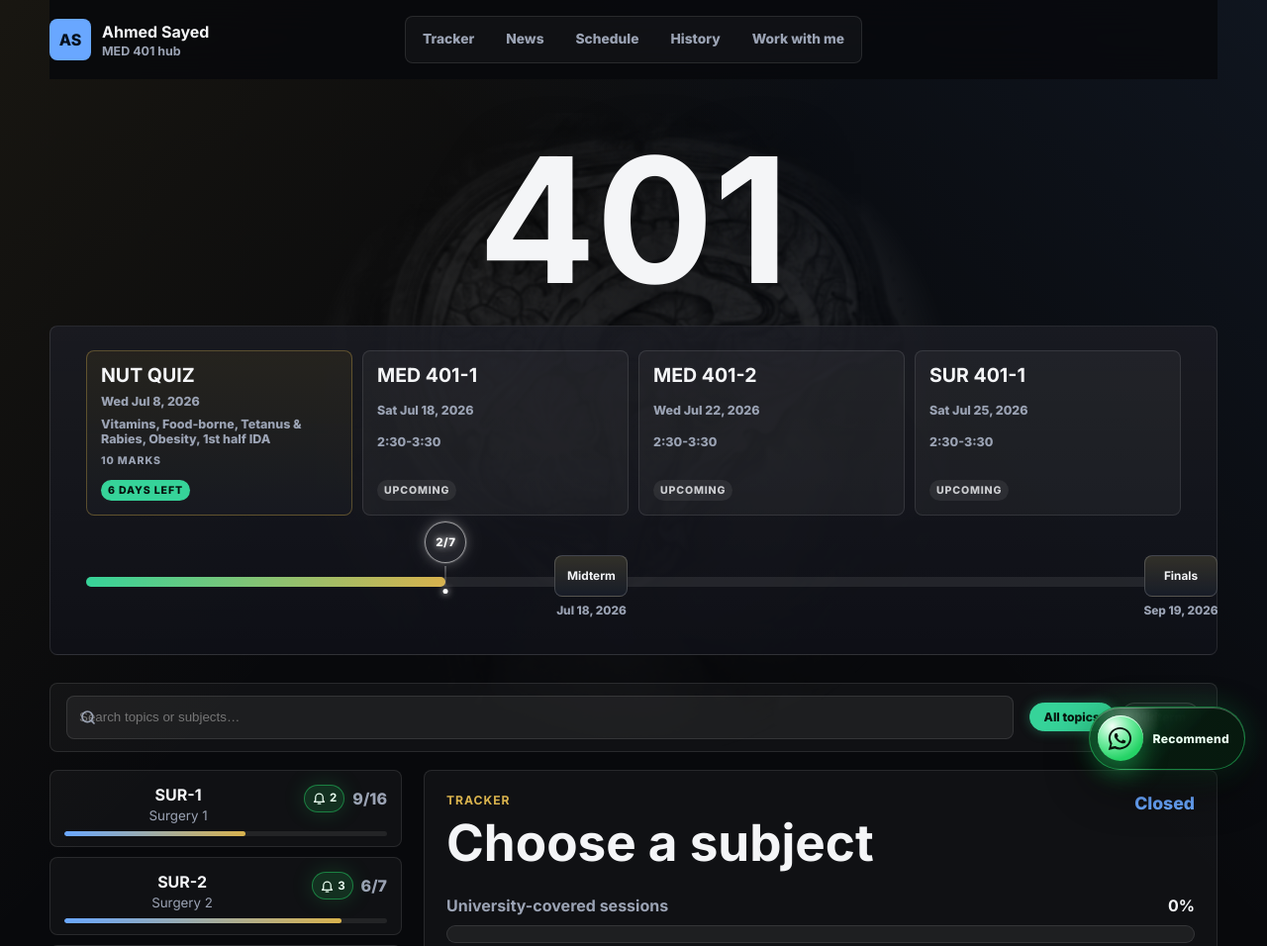
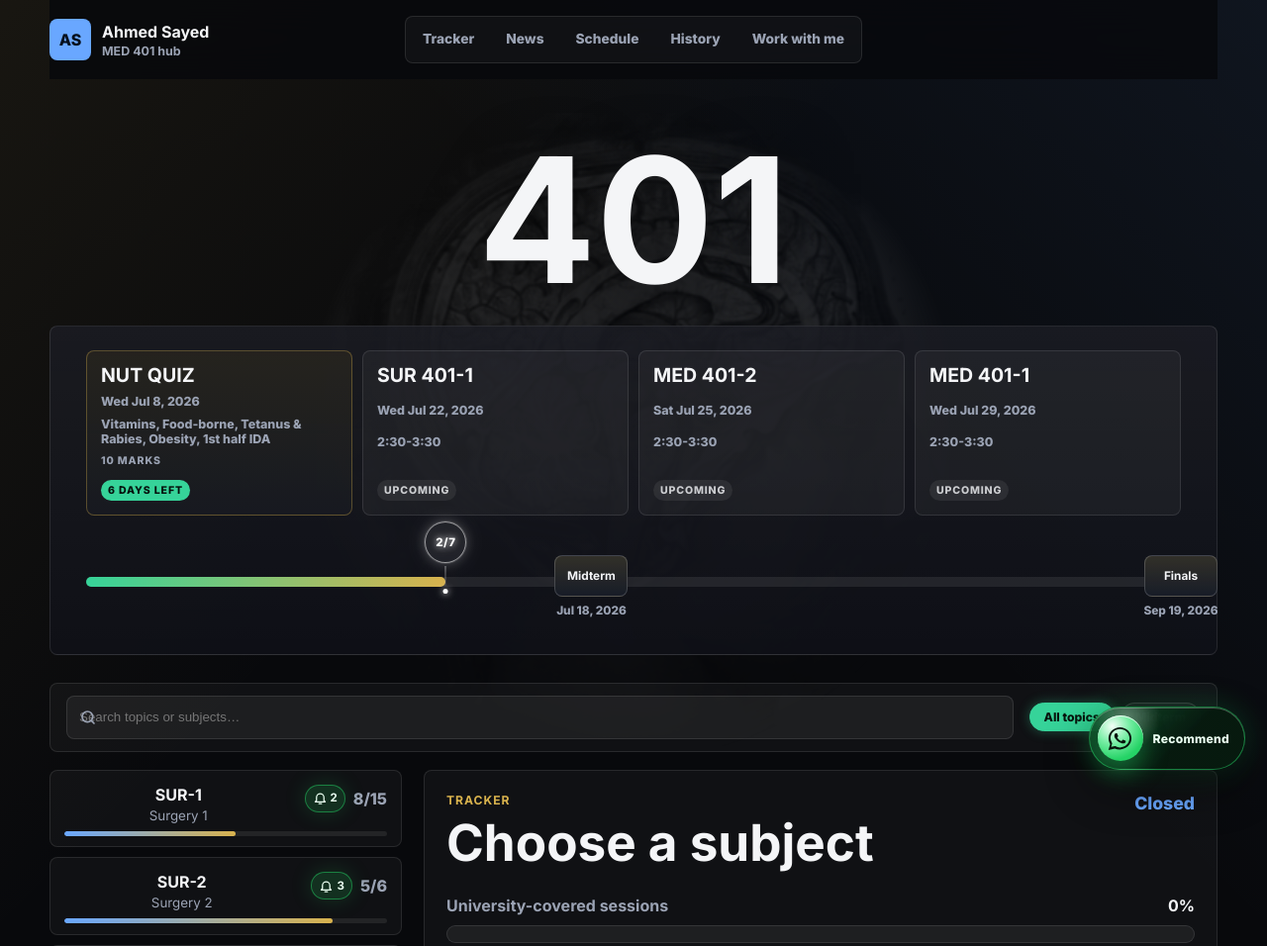
Before and after one commit to ahedgithu/ahedgithu.github.io, a website: page index.html in a window 1280 px wide. Shown: the top 956 px of the page at 99% size. Drawn offline with nearby package versions, Linux system fonts and the light colour scheme.

Commit message:
Update tracker clinical tabs and midterm schedule

```diff
--- a/index.html
+++ b/index.html
@@ -49,18 +49,18 @@
               <span class="exam-card__meta">10 marks</span>
             </article>
             <article class="exam-card">
-              <strong>MED 401-1</strong>
-              <time datetime="2026-07-18T14:30">Sat Jul 18, 2026</time>
+              <strong>SUR 401-1</strong>
+              <time datetime="2026-07-22T14:30">Wed Jul 22, 2026</time>
               <em>2:30-3:30</em>
             </article>
             <article class="exam-card">
               <strong>MED 401-2</strong>
-              <time datetime="2026-07-22T14:30">Wed Jul 22, 2026</time>
+              <time datetime="2026-07-25T14:30">Sat Jul 25, 2026</time>
               <em>2:30-3:30</em>
             </article>
             <article class="exam-card">
-              <strong>SUR 401-1</strong>
-              <time datetime="2026-07-25T14:30">Sat Jul 25, 2026</time>
+              <strong>MED 401-1</strong>
+              <time datetime="2026-07-29T14:30">Wed Jul 29, 2026</time>
               <em>2:30-3:30</em>
             </article>
           </div>
--- a/src/main.js
+++ b/src/main.js
@@ -4,8 +4,8 @@ let subjects = [
   {
     code: 'SUR-1',
     name: 'Surgery 1',
-    totalCount: 16,
-    examNote: 'Midterm: Sat Jul 25, 2026, 2:30-3:30.',
+    totalCount: 15,
+    examNote: 'Midterm: Wed Jul 22, 2026, 2:30-3:30.',
     topics: [
       {
         label: 'Liver Introduction',
@@ -31,12 +31,6 @@ let subjects = [
           { label: 'Achalasia / GERD lecture', url: 'https://drive.google.com/file/d/1-uzZPnXaDetSZxCujFNDLudZ_TOJaQEh/view?usp=drivesdk' }
         ],
         audioUrl: 'https://drive.google.com/file/d/1vt23RUJTWuT_1ZRUHGm4gvWJKW1sxUyI/view?usp=drivesdk'
-      },
-      {
-        label: 'Clinical round overview',
-        state: 'taken',
-        art: 2,
-        audioUrl: 'https://drive.google.com/file/d/1mpckOjHYl__72iCCGy4jXU7EJfzgzKlX/view?usp=drivesdk'
       },
       {
         label: 'Liver Trauma and Infections',
@@ -106,20 +100,22 @@ let subjects = [
         midtermScope: true,
         midtermScopeNote: 'SUR 401-1 scope: Spleen. Source: Dr. Abu Alata PDFs and lecture recordings.'
       }
+    ],
+    clinicalTopics: [
+      {
+        label: 'Clinical round overview',
+        state: 'taken',
+        art: 2,
+        audioUrl: 'https://drive.google.com/file/d/1mpckOjHYl__72iCCGy4jXU7EJfzgzKlX/view?usp=drivesdk'
+      }
     ]
   },
   {
     code: 'SUR-2',
     name: 'Surgery 2',
-    totalCount: 7,
+    totalCount: 6,
     examNote: 'Midterm starts Jul 18, 2026. Exact SUR-2 schedule pending.',
     topics: [
-      {
-        label: 'Overview of the Subject',
-        state: 'taken',
-        art: 2,
-        audioUrl: 'https://drive.google.com/file/d/1JCS1ZR8BiLL2sGVi-0B6UBExsstVOZEP/view?usp=drivesdk'
-      },
       {
         label: 'Chest trauma / trauma up to sternal fractures',
         state: 'taken',
@@ -176,13 +172,21 @@ let subjects = [
         audioUrl: 'https://drive.google.com/file/d/1JdFbfB1xuLD-WSCnXs7jgBAA1KoSJ1Rj/view?usp=drivesdk'
       },
       { label: 'Empyema', state: 'remaining', art: 10 }
+    ],
+    clinicalTopics: [
+      {
+        label: 'Overview of the Subject',
+        state: 'taken',
+        art: 2,
+        audioUrl: 'https://drive.google.com/file/d/1JCS1ZR8BiLL2sGVi-0B6UBExsstVOZEP/view?usp=drivesdk'
+      }
     ]
   },
   {
     code: 'MED-1',
     name: 'Internal Medicine 1',
     totalCount: 15,
-    examNote: 'Midterm: Sat Jul 18, 2026, 2:30-3:30.',
+    examNote: 'Midterm: Wed Jul 29, 2026, 2:30-3:30.',
     topics: [
       {
         label: "GERD, Barrett's Esophagus, Esophageal Motility Disorders",
@@ -256,7 +260,7 @@ let subjects = [
     code: 'MED-2',
     name: 'Internal Medicine 2',
     totalCount: 29,
-    examNote: 'Midterm: Wed Jul 22, 2026, 2:30-3:30.',
+    examNote: 'Midterm: Sat Jul 25, 2026, 2:30-3:30.',
     topics: [
       // Cardiology (16 topics)
       { label: 'Cardiology Symptomatology', state: 'remaining', art: 9, section: 'Cardio' },
@@ -638,9 +642,9 @@ const stateLabels = {
 }
 
 const subjectExamNotes = {
-  'SUR-1': 'Midterm: Sat Jul 25, 2026, 2:30-3:30.',
-  'MED-1': 'Midterm: Sat Jul 18, 2026, 2:30-3:30.',
-  'MED-2': 'Midterm: Wed Jul 22, 2026, 2:30-3:30.'
+  'SUR-1': 'Midterm: Wed Jul 22, 2026, 2:30-3:30.',
+  'MED-1': 'Midterm: Wed Jul 29, 2026, 2:30-3:30.',
+  'MED-2': 'Midterm: Sat Jul 25, 2026, 2:30-3:30.'
 }
 
 const midtermExamSchedule = [
@@ -655,27 +659,27 @@ const midtermExamSchedule = [
     type: 'quiz'
   },
   {
-    code: 'MED 401-1',
-    subjectCode: 'MED-1',
-    subjectName: 'Internal Medicine 1',
-    date: '2026-07-18',
-    dayLabel: 'Sat',
+    code: 'SUR 401-1',
+    subjectCode: 'SUR-1',
+    subjectName: 'Surgery 1',
+    date: '2026-07-22',
+    dayLabel: 'Wed',
     time: '2:30-3:30'
   },
   {
     code: 'MED 401-2',
     subjectCode: 'MED-2',
     subjectName: 'Internal Medicine 2',
-    date: '2026-07-22',
-    dayLabel: 'Wed',
+    date: '2026-07-25',
+    dayLabel: 'Sat',
     time: '2:30-3:30'
   },
   {
-    code: 'SUR 401-1',
-    subjectCode: 'SUR-1',
-    subjectName: 'Surgery 1',
-    date: '2026-07-25',
-    dayLabel: 'Sat',
+    code: 'MED 401-1',
+    subjectCode: 'MED-1',
+    subjectName: 'Internal Medicine 1',
+    date: '2026-07-29',
+    dayLabel: 'Wed',
     time: '2:30-3:30'
   }
 ]
@@ -933,7 +937,7 @@ function getFilteredSubjects() {
 
   return subjects.filter((subject) => {
     if (!query && status === 'all' && scope === 'all') return true
-    return getFilteredTopics(subject).length > 0
+    return getFilteredTopics(subject).length > 0 || getFilteredClinicalTopics(subject).length > 0
   })
 }
 
```
Also changed, not shown: public/src/main.js (+37 -33 lines).
